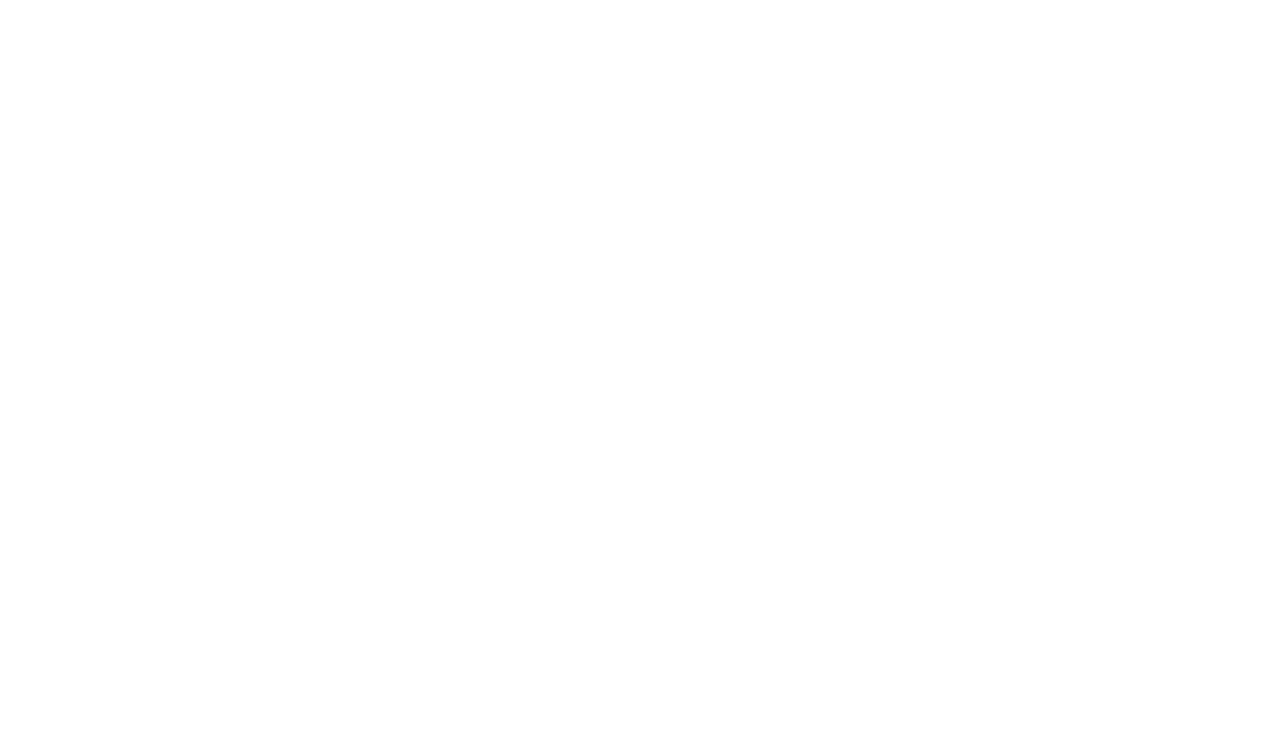
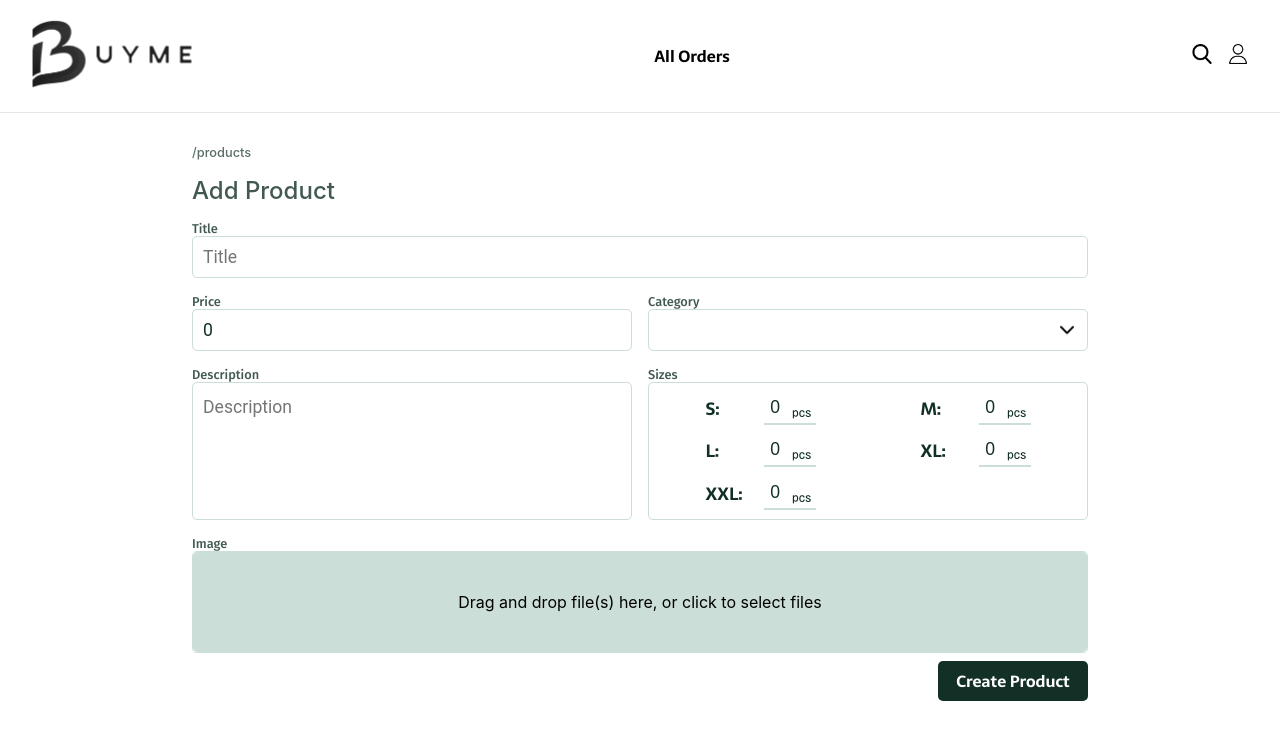
Before and after one commit to Saif-El-Eslam/buyme, a React (Create React App) app in the folder frontend/: page /admin/products/add in a window 1280 px wide. Before the commit this address had no page. Shown: the top 740 px of the page. Built offline with nearby package versions, Linux system fonts and the light colour scheme; a web font is replaced by a local one.

Commit message:
Static AdminAddProduct Page added

```diff
--- a/frontend/src/App.js
+++ b/frontend/src/App.js
@@ -11,6 +11,7 @@
 import AdminProducts from "./Pages/AdminProducts/AdminProducts";
 import AdminOrders from "./Pages/AdminOrders/AdminOrders";
 import AdminEditProduct from "./Pages/AdminEditProduct/AdminEditProduct";
+import AdminAddProduct from "./Pages/AdminAddProduct/AdminAddProduct";
 
 function App() {
   return (
@@ -37,6 +38,7 @@
           path="/admin/products/:id/update"
           element={<AdminEditProduct />}
         />
+        <Route path="/admin/products/add" element={<AdminAddProduct />} />
       </Routes>
     </BrowserRouter>
   );
--- /dev/null
+++ b/frontend/src/Pages/AdminAddProduct/AdminAddProduct.css
@@ -0,0 +1,68 @@
+.admin-add-product {
+  width: 100%;
+  height: 100%;
+}
+
+.admin-add-product-wrapper {
+  display: flex;
+  flex-direction: column;
+  align-items: center;
+  justify-content: center;
+  gap: 1rem;
+
+  width: 70%;
+  height: 100%;
+  padding: 2rem 0;
+  margin: auto;
+}
+
+.admin-add-product-products-link-wrapper {
+  width: 100%;
+  display: flex;
+  justify-content: flex-start;
+  align-items: center;
+}
+.admin-add-product-products-link {
+  font-size: 1.2rem;
+  color: rgba(18, 48, 38, 0.7);
+
+  font-weight: 500;
+  font-size: 0.8rem;
+
+  cursor: pointer;
+}
+.admin-add-product-products-link:hover {
+  color: rgba(18, 48, 38, 1);
+
+  text-decoration: underline;
+}
+
+.admin-add-product-header {
+  display: flex;
+  flex-direction: column;
+  align-items: center;
+  justify-content: space-between;
+
+  width: 100%;
+  height: 100%;
+}
+.admin-add-product-title {
+  width: 100%;
+  text-align: left;
+
+  font-size: 1.5rem;
+  font-weight: 500;
+  color: rgba(18, 48, 38, 0.8);
+  /* padding-bottom: 1.5rem; */
+}
+
+.admin-add-product-form-wrapper {
+  width: 100%;
+  height: 100%;
+}
+
+@media screen and (max-width: 750px) {
+  .admin-add-product-wrapper {
+    width: 90%;
+  }
+}
--- /dev/null
+++ b/frontend/src/Pages/AdminAddProduct/AdminAddProduct.js
@@ -0,0 +1,53 @@
+import "./AdminAddProduct.css";
+import Header from "../../components/Header/header";
+import React, { useState } from "react";
+import { useParams } from "react-router-dom";
+import ProductForm from "../../components/ProductForm/ProductForm";
+import { useNavigate } from "react-router-dom";
+
+function AdminAddProduct() {
+  const navigate = useNavigate();
+  const [product, setProduct] = useState({
+    id: useParams().id,
+    title: "",
+    price: 0,
+    category: "",
+    description: "",
+    images: [],
+    quantity: 0,
+    sizes: [
+      { size: "S", quantity: 0 },
+      { size: "M", quantity: 0 },
+      { size: "L", quantity: 0 },
+      { size: "XL", quantity: 0 },
+      { size: "XXL", quantity: 0 },
+    ],
+  });
+
+  return (
+    <div className="admin-add-product">
+      <Header />
+
+      <div className="admin-add-product-wrapper">
+        <div className="admin-add-product-products-link-wrapper">
+          <div
+            className="admin-add-product-products-link"
+            onClick={() => navigate("/admin/products")}
+          >
+            /products
+          </div>
+        </div>
+
+        <div className="admin-add-product-header">
+          <div className="admin-add-product-title">Add Product</div>
+        </div>
+
+        <div className="admin-add-product-form-wrapper">
+          <ProductForm product={product} setProduct={setProduct} />
+        </div>
+      </div>
+    </div>
+  );
+}
+
+export default AdminAddProduct;
--- a/frontend/src/Pages/AdminProducts/AdminProducts.js
+++ b/frontend/src/Pages/AdminProducts/AdminProducts.js
@@ -65,7 +65,12 @@
       <div className="admin-products-wrapper">
         <div className="admin-products-header">
           <div className="admin-products-title">All Products</div>
-          <div className="admin-products-add-product font-2">+ Add Product</div>
+          <div
+            className="admin-products-add-product font-2"
+            onClick={() => navigate("/admin/products/add")}
+          >
+            + Add Product
+          </div>
         </div>
 
         <div className="admin-products-list">
--- a/frontend/src/components/ProductForm/ProductForm.css
+++ b/frontend/src/components/ProductForm/ProductForm.css
@@ -136,6 +136,19 @@
   align-items: flex-end;
 }
 
+.admin-edit-product-update-info-button {
+  width: 150px;
+  height: 40px;
+
+  margin: 0;
+}
+.admin-edit-product-update-info-button .button-green {
+  width: 100%;
+  height: 100%;
+
+  font-size: 0.9rem;
+}
+
 .admin-edit-product-image-content {
   width: 100%;
   height: 100%;
--- a/frontend/src/components/ProductForm/ProductForm.js
+++ b/frontend/src/components/ProductForm/ProductForm.js
@@ -5,6 +5,8 @@
 import { uploadImage } from "../../Services/ImagesAPICalls";
 
 function ProductForm({ product, setProduct }) {
+  const [createProduct, setCreateProduct] = useState(product.id ? false : true);
+
   const [newImages, setNewImages] = useState([]);
   const [allImages, setAllImages] = useState([]);
   const [oldImages, setOldImages] = useState([]);
@@ -55,6 +57,14 @@
     } else {
       setNewImages((prevState) => prevState.filter((img) => img !== image));
     }
+  };
+
+  const HandleUpdateProductInfo = () => {
+    console.log("update product info");
+  };
+
+  const HandleCreateProduct = () => {
+    console.log("create product");
   };
 
   return (
@@ -180,6 +190,17 @@
         </div>
       </div>
 
+      {!createProduct && (
+        <div className="admin-edit-product-update-info">
+          <div
+            className="admin-edit-product-update-info-button button-wrapper"
+            onClick={HandleUpdateProductInfo}
+          >
+            <div className="button-green font-2">Update Info</div>
+          </div>
+        </div>
+      )}
+
       <div className="admin-edit-product-image">
         <div className="admin-edit-product-image-title font-5">Image</div>
         <div className="admin-edit-product-image-content">
@@ -230,6 +251,7 @@
             </div>
           </div>
 
+          {!createProduct && (
             <div
               className="button-wrapper admin-edit-product-image-upload"
               onClick={HandleImageUpload}
@@ -238,6 +260,16 @@
                 <div className="button-green font-2">Upload Images</div>
               )}
             </div>
+          )}
+
+          {createProduct && (
+            <div
+              className="button-wrapper admin-edit-product-image-upload"
+              onClick={HandleCreateProduct}
+            >
+              <div className="button-green font-2">Create Product</div>
+            </div>
+          )}
         </div>
       </div>
     </div>
```
Also changed, not shown: 1 other file (tests, documents, lock files or other folders). Lines whose indentation alone changed are shown as unchanged.
